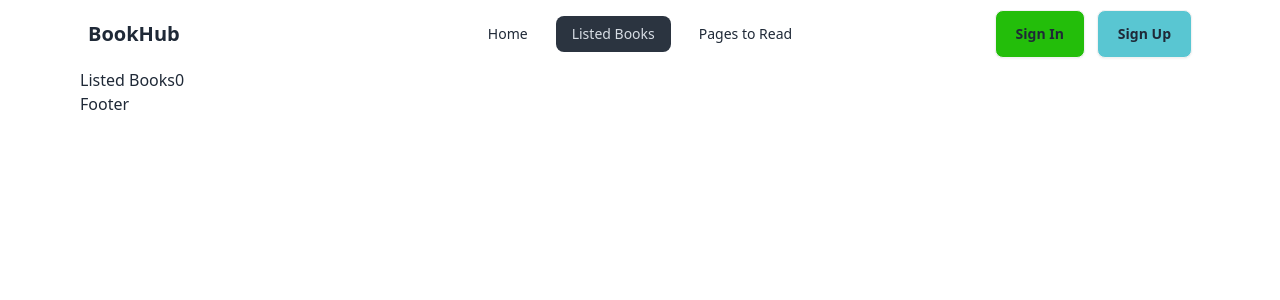
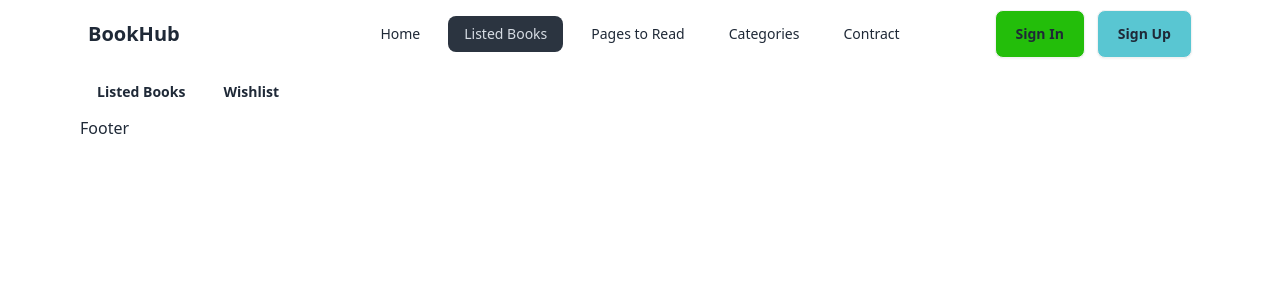
Before and after one commit to minhajul08/b9a8-book-vibe, a React (Vite) app: page /listedBooks in a window 1280 px wide. Shown: the top 300 px of the page. Built offline with nearby package versions, Linux system fonts and the light colour scheme.

Commit message:
listedbook section added

```diff
--- a/package.json
+++ b/package.json
@@ -17,6 +17,7 @@
     "react-icons": "^5.0.1",
     "react-router-dom": "^6.22.3",
     "react-toastify": "^10.0.5",
+    "recharts": "^2.12.3",
     "sort-by": "^1.2.0"
   },
   "devDependencies": {
--- a/src/Components/BookDetails/BookDetails.jsx
+++ b/src/Components/BookDetails/BookDetails.jsx
@@ -16,6 +16,7 @@ const BookDetails = () => {
          toast ('book added')
        }
 
+
         const handelWishList = () => {
             toast ('wishlist')
         }
@@ -25,7 +26,7 @@ const BookDetails = () => {
         <div className=" flex rounded-lg col-span-3 justify-center items-center bg-[#F3F3F3] my-10 mx-5">
             <img className="w-[200px] h-[300px] my-3" src={image} alt={bookName}/>
         </div>
-        <div className="col-span-4 space-y-2 my-10 text-[#131313CC] mx-5">
+        <div className="col-span-4 space-y-2 lg:my-10 text-[#131313CC] mx-5">
              <h1 className="text-4xl font-bold">{bookName}</h1>
              <p className="text-xl font-medium">By:{author}</p>
              <hr />
--- a/src/Components/Header/Header.jsx
+++ b/src/Components/Header/Header.jsx
@@ -5,6 +5,8 @@ const Header = () => {
     <li><NavLink  to="/">Home</NavLink></li>
     <li><NavLink to='/listedBooks'>Listed Books</NavLink></li>
     <li><NavLink to='/pageToLoad'>Pages to Read</NavLink></li>
+    <li><NavLink to='/categories'>Categories</NavLink></li>
+    <li><NavLink to='/contract'>Contract</NavLink></li>
   </>
     return (
         <div className="navbar bg-base-100">
--- a/src/Components/ListedBooks/ListedBooks.jsx
+++ b/src/Components/ListedBooks/ListedBooks.jsx
@@ -13,11 +13,11 @@ import { HiOutlineDocumentText,HiOutlineUsers } from "react-icons/hi";
             const booksListed =listedBooks.filter(listedBook => storedBookIds.includes (listedBook.bookId))
             setBookStored (booksListed)
         }
-     } ,[])
+     } ,[listedBooks])
 
     return (
         <div>
-            <h3>Listed Books{bookStored.length}</h3>
+            <button className="btn btn-ghost">Listed Books</button> <button className="btn btn-ghost">Wishlist</button>
             <div className=" ">
                 {
                     bookStored.map (book =>
--- a/src/Components/Routes/Routes.jsx
+++ b/src/Components/Routes/Routes.jsx
@@ -27,7 +27,16 @@ const router = createBrowserRouter([
       },
       {
         path:"/pageToLoad",
-        element:<PageToRead></PageToRead>
+        element:<PageToRead></PageToRead>,
+        loader: () => fetch ('/books.json')
+      },
+      {
+        path: "/categories",
+        element:<h1>Categories</h1>,
+      },
+      {
+        path: "/contract",
+        element: <h1>Contract</h1>
       }
     ]
   }
```
Also changed, not shown: 1 other file (tests, documents, lock files or other folders).
